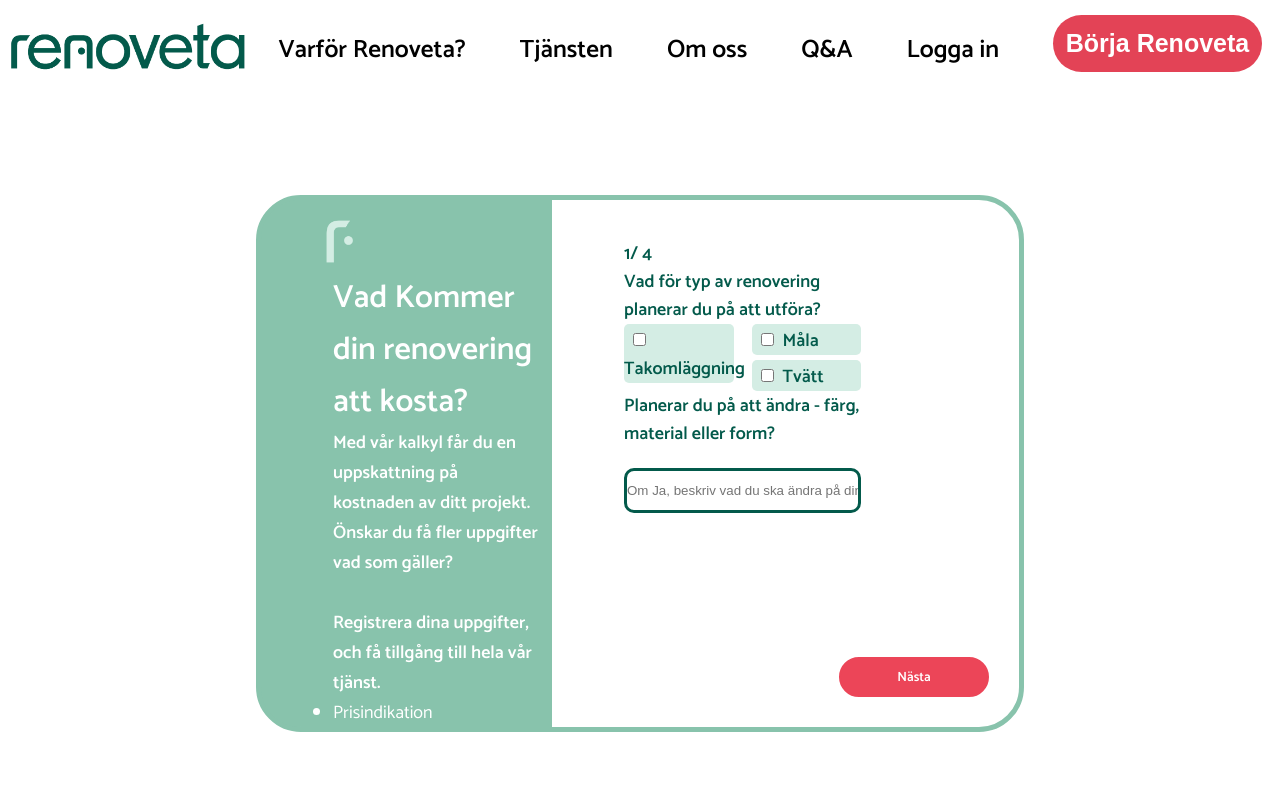
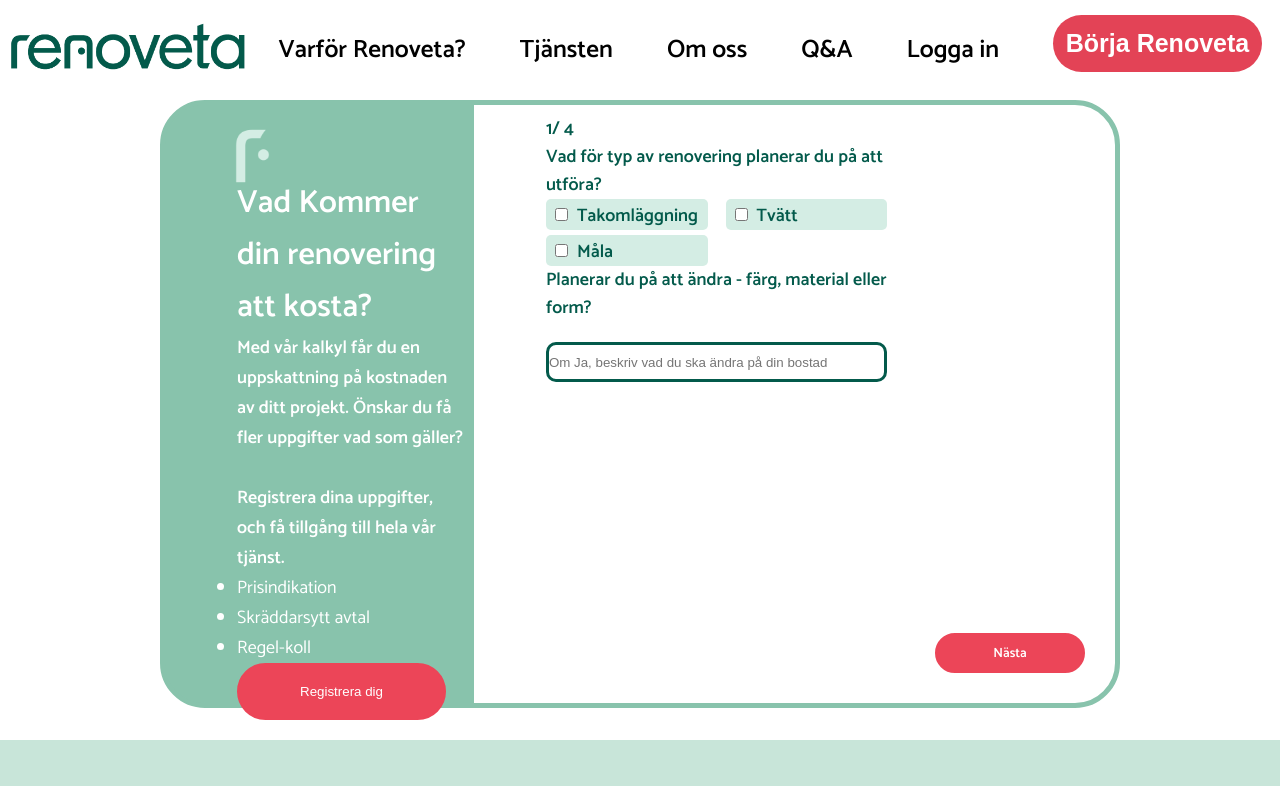
Before and after one commit to Kevin-Krantz/renoveta-frontend, a React (Create React App) app: page /kalkylen in a window 1280 px wide. Shown: the top 786 px of the page. Built offline with nearby package versions, Linux system fonts and the light colour scheme; no server answers.

Commit message:
css-fix form

```diff
--- a/src/components/renovetaForm/PropertyForm.tsx
+++ b/src/components/renovetaForm/PropertyForm.tsx
@@ -168,12 +168,12 @@ setOptions(selectedOption);
    `
 
    const Image= styled.img`
-   width: 140px;
+   width: 110px;
    margin: 0 auto;
    `
   const CheckboxWrapper = styled(CheckboxContainer) `
   display: grid;
-  grid-template-columns: 150px 150px 150px 150px;
+  grid-template-columns: 130px 130px 130px 130px;
   grid-template-rows: 2;
-grid-gap: 5px;
+  grid-gap: 5px;
   `
--- a/src/components/renovetaForm/QuestionForm.tsx
+++ b/src/components/renovetaForm/QuestionForm.tsx
@@ -29,7 +29,7 @@ type QuestionData = {
      )
    }
 
-   const Container = styled.div`
+  const Container = styled.div`
   width: 100%;
   height: 75%;
   position: relative;
--- a/src/components/renovetaForm/RenovetaForm.tsx
+++ b/src/components/renovetaForm/RenovetaForm.tsx
@@ -113,8 +113,6 @@ const Container = styled.div`
   display: grid;
   color: var(--text-secondary);
   text-align: center;
-  width: 100vw;
-  height: 90vh;
   font-weight: 900;
 
 `;
@@ -130,7 +128,7 @@ width: 60%;
 
 .form-input{
     border-radius: 10px;
-    height: 45px;
+    height: 40px;
     border: 3px solid;
     border-color: var(--text-secondary);
     margin-top: 20px;
@@ -147,9 +145,9 @@ const Box = styled.span`
   display: flex;
   justify-content: center;
   align-self: center;
+  width: 75vw;
+  height: 80vh;
   text-align: left;
-  width: 60%;
-  height: 75%;
   position: relative;
   padding-bottom: 32px;
   font-size: 18px;
@@ -157,7 +155,7 @@ const Box = styled.span`
 `;
 export const Right = styled.span `
   width: 100%;
-  padding-top: 40px;
+  padding-top: 10px;
   display: grid;
   background-color: var(--bg-primary);
   color: var(--text-secondary);
```
